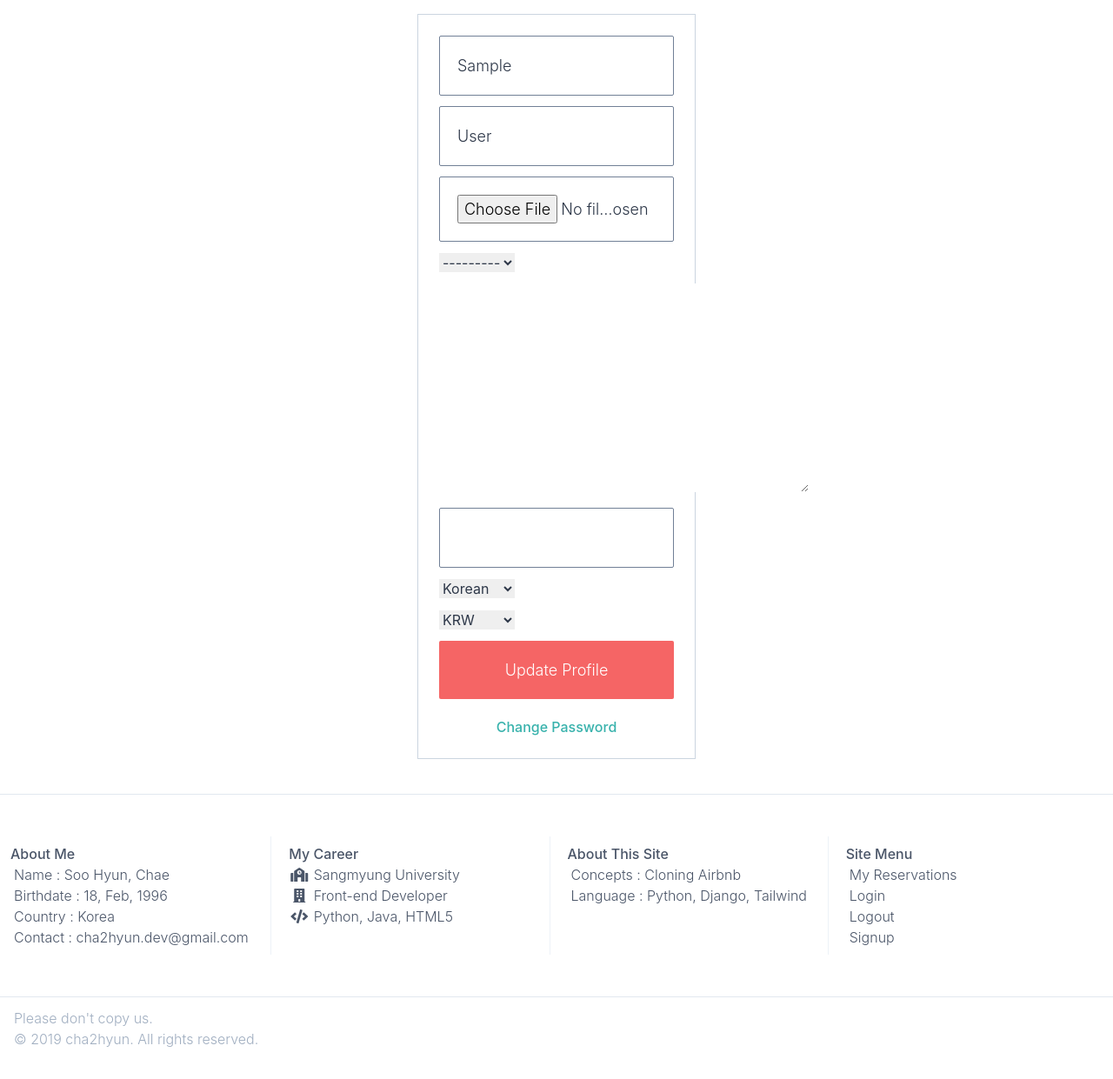
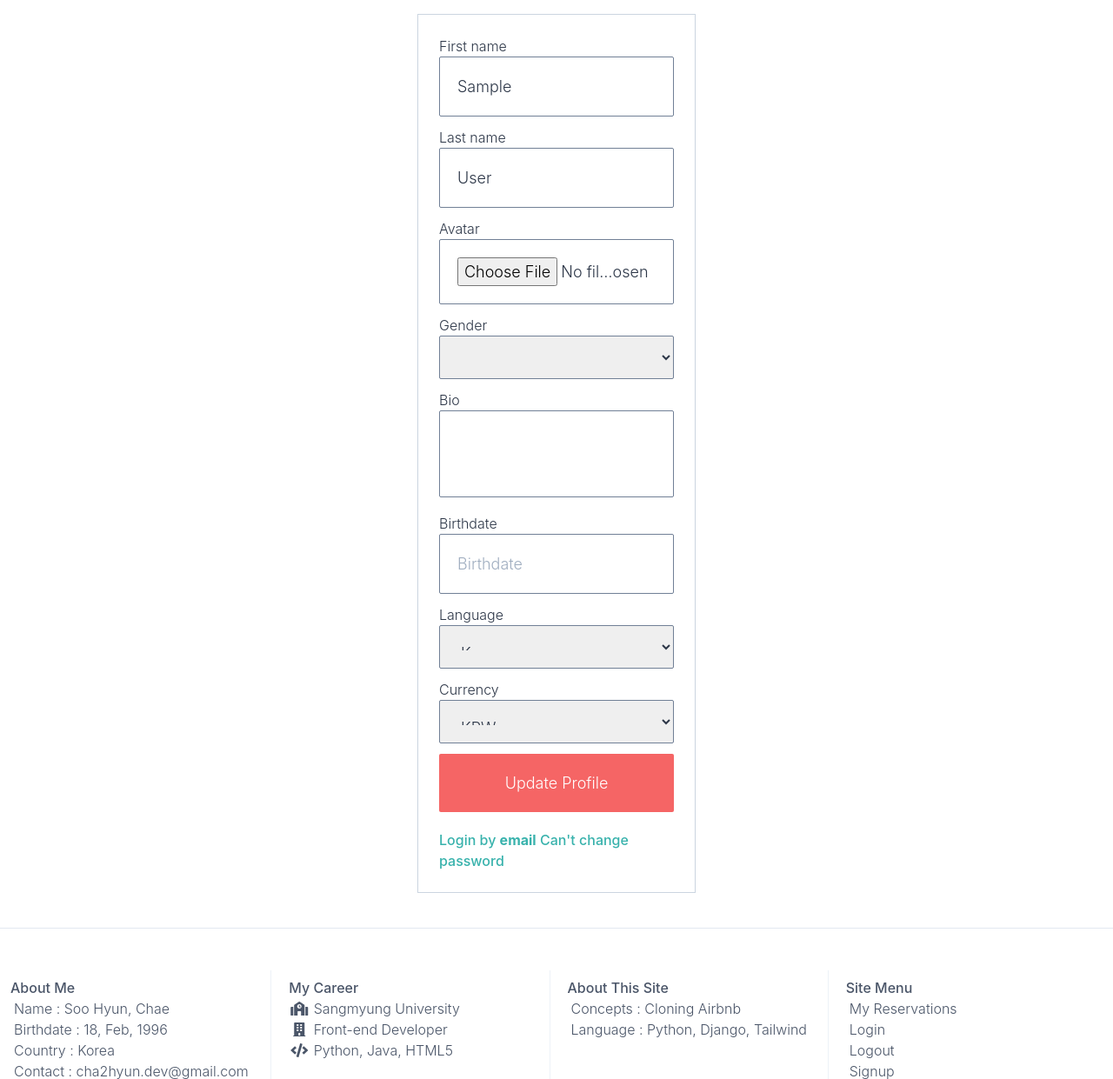
Before and after one commit to cha2hyun/airbnb-clone, a Django app: page /users/update-profile/ in a window 1280 px wide. Shown: the part 80-1321 px from the top of the page at 87% size. Before the commit the page ends 1284 px from the top, so only its background shows below. Run offline with Django 3.2, Linux system fonts and the light colour scheme; the visitor is signed in with stand-in values (Sample User, id 1); some libraries are stand-ins or nearby versions.

Commit message:
#21.7 Change Password

```diff
--- a/assets/scss/styles.scss
+++ b/assets/scss/styles.scss
@@ -26,11 +26,22 @@
     @apply py-3 rounded-lg text-center rounded-lg font-light text-lg w-full text-white bg-red-500;
 }
 
-input {
+input,
+textarea,
+select {
     @apply rounded-sm py-5 font-light text-lg w-full btn text-left border border-gray-600 px-5;
     &:focus {
         @apply outline-none border-teal-500;
     }
+}
+
+textarea {
+    resize: none;
+    height: 100px;
+}
+
+select {
+    height: 50px;
 }
 
 form {
--- a/templates/mixins/auth/auth_form.html
+++ b/templates/mixins/auth/auth_form.html
@@ -1,4 +1,4 @@
-<form method="POST" class="w-full">
+<form method="POST" class="w-full" enctype="multiple/form-data">
     {% csrf_token %}
 
     {% if form.non_field_errors %}
--- a/templates/mixins/auth/form_input.html
+++ b/templates/mixins/auth/form_input.html
@@ -1,4 +1,5 @@
  <div class="input w-full {% if field.errors %}has_error{% endif %}">
+    {{field.label}}
     {{field}}
     {% if field.errors %}
         {% for error in field.errors %}
--- a/templates/users/update-profile.html
+++ b/templates/users/update-profile.html
@@ -11,9 +11,12 @@
 
     <div class="container lg:w-5/12 md:w-1/2 xl:w-1/4 mx-auto my-10 flex flex-col items-center border p-6 border-gray-400">
         {% include 'mixins/auth/auth_form.html' with form=form cta="Update Profile"%}
-
         <div class="mt-5">
-            <a href="{% url 'users:signup' %}" class="text-teal-500 font-medium">Change Password</a>
+            {% if  object.login_method == "password" %}
+                <a href="{% url 'users:password' %}" class="text-teal-500 font-medium">Change Password</a>
+            {% else %}
+                <a href="#" class="text-teal-500 font-medium">Login by <strong>{{object.login_method}}</strong> Can't change password</a>
+            {% endif %}
         </div>
     </div>
 {% endblock content %}
--- a/users/urls.py
+++ b/users/urls.py
@@ -12,5 +12,6 @@ urlpatterns = [
     path("signup/", views.SignUpView.as_view(), name="signup"),
     path("verify/<str:key>/", views.complete_verification, name="complete-verification"),
     path("update-profile/", views.UpdateProfileView.as_view(), name="update"),
+    path("update-password/", views.UpdatePasswordView.as_view(), name="password"),
     path("<int:pk>/", views.UserProfileView.as_view(), name="profile"),
 ]
--- a/users/views.py
+++ b/users/views.py
@@ -1,5 +1,6 @@
 import os
 import requests
+from django.contrib.auth.views import PasswordChangeView
 from django.views.generic import FormView, DetailView, UpdateView
 from django.urls import reverse_lazy
 from django.shortcuts import render, redirect, reverse
@@ -217,3 +218,20 @@ class UpdateProfileView(UpdateView):
 
     def get_object(self, queryset=None):
         return self.request.user
+
+    def form_valid(self, form):
+        # Intercept when user click save.
+        # check email and put in the username.
+        email = form.cleaned_data.get("email")
+        self.object.username = email
+        self.object.save()
+        return super().form_valid(form)
+
+    def get_form(self, form_class=None):
+        form = super().get_form(form_class=form_class)
+        form.fields["birthdate"].widget.attrs = {"placeholder": "Birthdate"}
+        return form
+
+
+class UpdatePasswordView(PasswordChangeView):
+    template_name = "users/update-password.html"
```
Also changed, not shown: templates/users/update-password.html (added, +16 -0 lines), README.md, static/css/styles.css.
